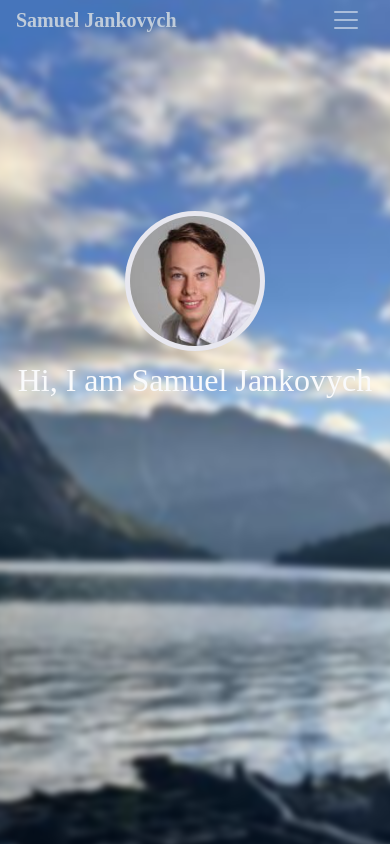
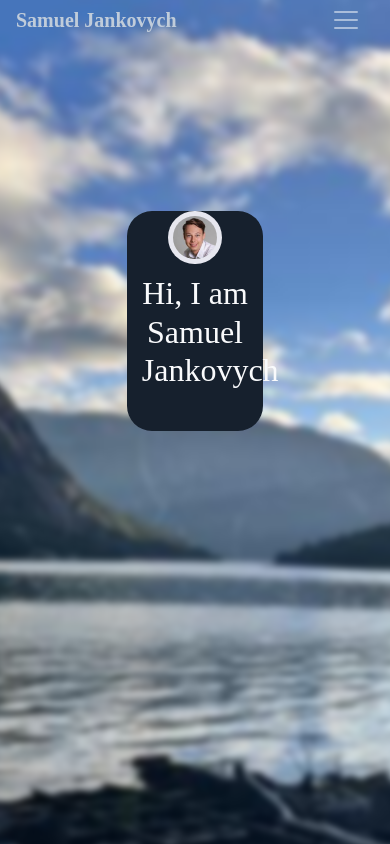
Before and after one commit to jansam123/jansam123_old.github.io, a plain HTML site: page index.html in a window 390 px wide. Shown: the top 844 px of the page. Drawn offline with Linux system fonts and the light colour scheme; a web font is replaced by a local one.

Commit message:
backgroud on home

```diff
--- a/css/sections/home.css
+++ b/css/sections/home.css
@@ -34,7 +34,11 @@
 .content {
   position: relative;
   top: -65%;
-  height: 60%;
+  height: 220px;
+  width: 35%;
+  background-color: #16202d;
+  border-radius: 25px;
+  padding-bottom: 55px;
 }
 
 .home img {
@@ -118,6 +122,9 @@
 
 /* IPad Pro */
 @media (max-width: 1024px) {
+  .content {
+      height: 310px;
+    }
 }
 
 /*  Large devices (desktops, 992px and up) */
@@ -136,7 +143,7 @@
   .content {
     position: relative;
     top: -75%;
-    height: 65%;
+    height: 220px;
   }
 
   .home img {
```
